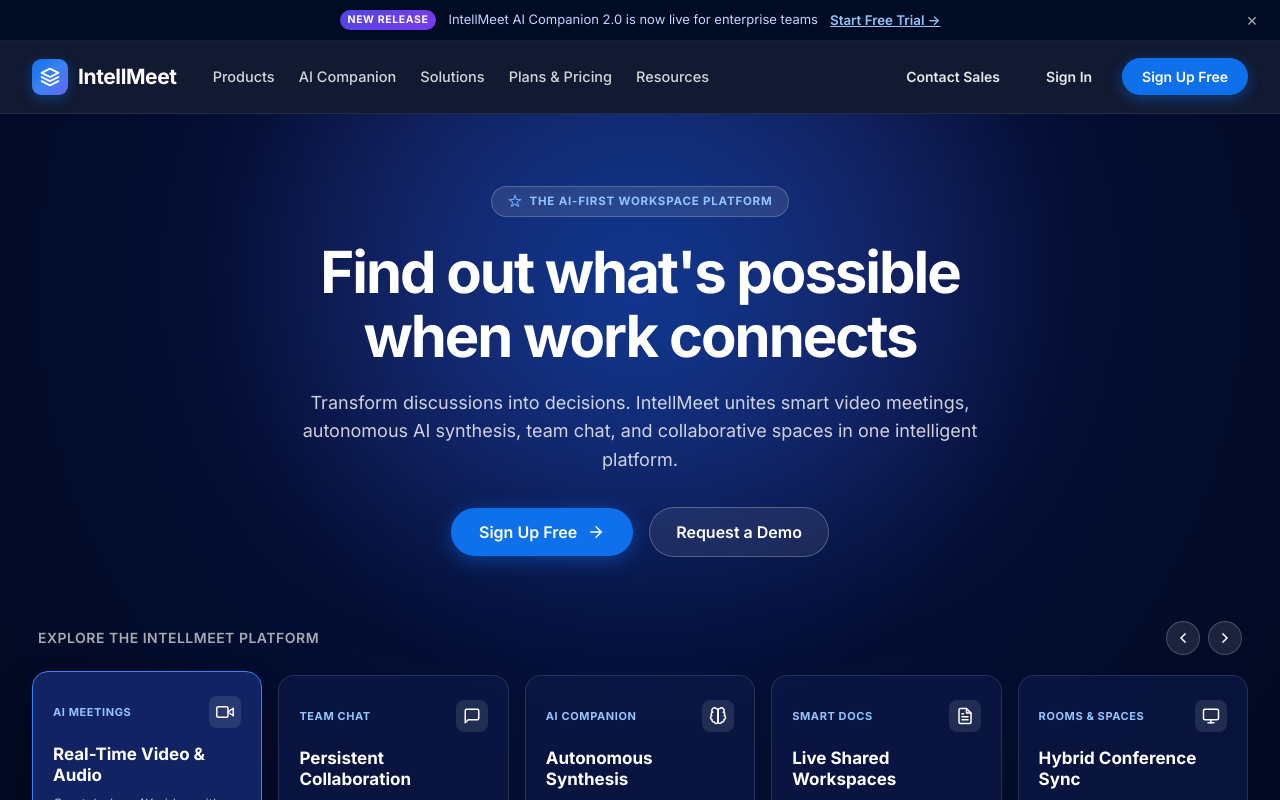
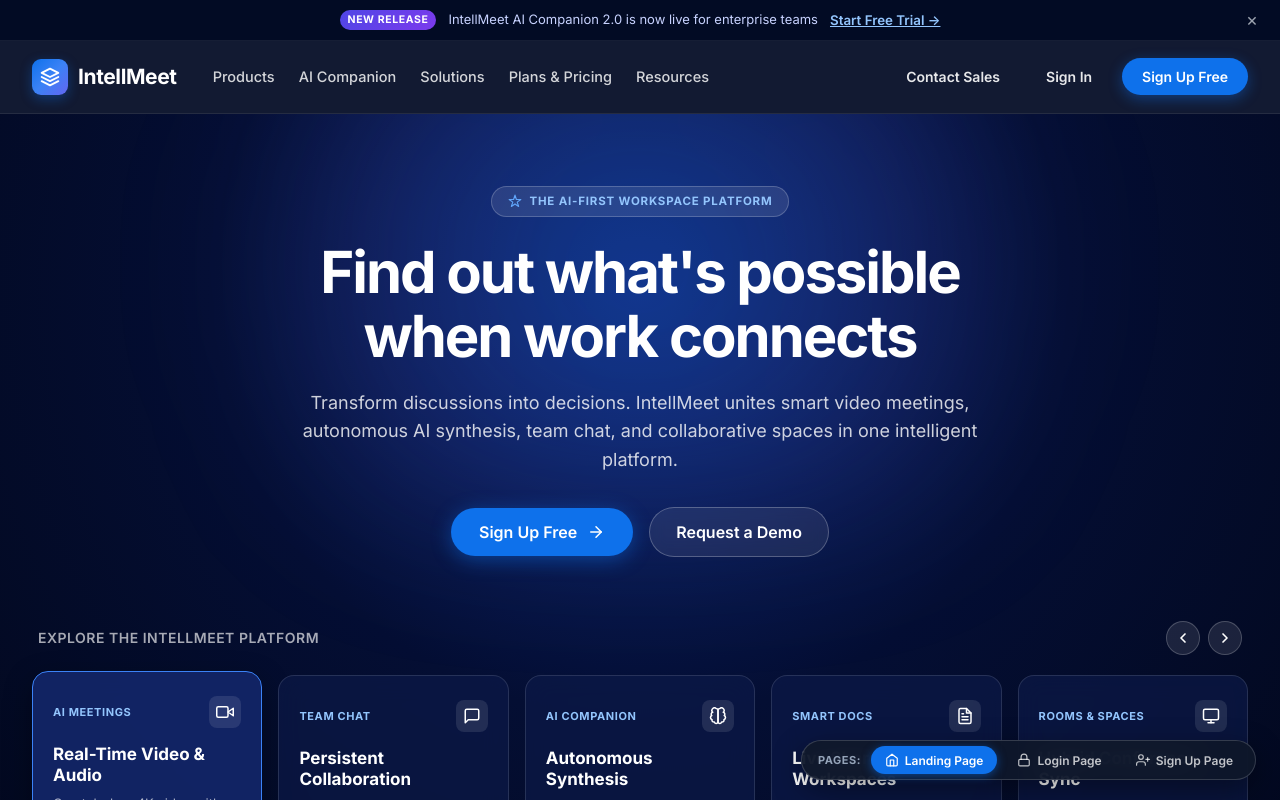
Before and after one commit to prathameshkshirsagar076-blip/IntellMeet-AI, a React (Vite) app: page / in a window 1280 px wide. Shown: the top 800 px of the page. Built offline with nearby package versions, Linux system fonts and the light colour scheme.

Commit message:
Add page routing and floating route navigation bar

```diff
--- a/src/App.css
+++ b/src/App.css
@@ -51,8 +51,71 @@
 }
 
 /* =============================================
-   Tablet  (900 px – 1100 px)
-   Keep side-by-side but shrink left column
+   Floating Route Switcher Bar
+   Helps user test & navigate pages directly
+   ============================================= */
+.im-floating-route-bar {
+  position: fixed;
+  bottom: 20px;
+  right: 24px;
+  z-index: 9999;
+  background: rgba(15, 23, 42, 0.92);
+  backdrop-filter: blur(14px);
+  -webkit-backdrop-filter: blur(14px);
+  border: 1px solid rgba(255, 255, 255, 0.16);
+  border-radius: 999px;
+  padding: 5px 8px;
+  display: flex;
+  align-items: center;
+  gap: 6px;
+  box-shadow: 0 10px 30px rgba(0, 0, 0, 0.4);
+  user-select: none;
+}
+
+.im-route-label {
+  font-size: 11px;
+  font-weight: 700;
+  color: #94a3b8;
+  letter-spacing: 0.5px;
+  text-transform: uppercase;
+  padding-left: 8px;
+  padding-right: 4px;
+}
+
+.im-route-pill-btn {
+  display: flex;
+  align-items: center;
+  gap: 6px;
+  padding: 6.5px 14px;
+  border-radius: 999px;
+  font-size: 12px;
+  font-weight: 600;
+  color: rgba(255, 255, 255, 0.75);
+  background: transparent;
+  border: none;
+  cursor: pointer;
+  transition: all 160ms ease;
+  white-space: nowrap;
+}
+
+.im-route-pill-btn:hover {
+  color: #ffffff;
+  background: rgba(255, 255, 255, 0.12);
+}
+
+.im-route-pill-btn.active {
+  color: #ffffff;
+  background: #0e71eb;
+  box-shadow: 0 2px 10px rgba(14, 113, 235, 0.5);
+}
+
+.im-route-pill-btn svg {
+  width: 14px;
+  height: 14px;
+}
+
+/* =============================================
+   Tablet (900 px – 1100 px)
    ============================================= */
 @media (max-width: 1100px) {
   .intellmeet-app {
@@ -61,8 +124,7 @@
 }
 
 /* =============================================
-   Mobile  (≤ 700 px)
-   Single-column — login on top, panel below
+   Mobile (≤ 700 px)
    ============================================= */
 @media (max-width: 700px) {
   .intellmeet-app {
@@ -87,4 +149,22 @@
     min-height: 480px;
     overflow: hidden;
   }
+
+  .im-floating-route-bar {
+    bottom: 12px;
+    right: 12px;
+    left: 12px;
+    justify-content: space-between;
+  }
+
+  .im-route-label {
+    display: none;
+  }
+
+  .im-route-pill-btn {
+    flex: 1;
+    justify-content: center;
+    padding: 6px 8px;
+    font-size: 11px;
+  }
 }
--- a/src/App.tsx
+++ b/src/App.tsx
@@ -4,44 +4,68 @@ import LandingPage from './components/LandingPage';
 import LoginPanel from './components/LoginPanel';
 import RightPanel from './components/RightPanel';
 
+/* ---- SVG Icons for Floating Route Switcher ---- */
+const HomeIcon = () => (
+  <svg viewBox="0 0 24 24" fill="none" stroke="currentColor" strokeWidth="2" strokeLinecap="round" strokeLinejoin="round">
+    <path d="M3 9l9-7 9 7v11a2 2 0 0 1-2 2H5a2 2 0 0 1-2-2z" />
+    <polyline points="9 22 9 12 15 12 15 22" />
+  </svg>
+);
+
+const LockIcon = () => (
+  <svg viewBox="0 0 24 24" fill="none" stroke="currentColor" strokeWidth="2" strokeLinecap="round" strokeLinejoin="round">
+    <rect x="3" y="11" width="18" height="11" rx="2" ry="2" />
+    <path d="M7 11V7a5 5 0 0 1 10 0v4" />
+  </svg>
+);
+
+const UserPlusIcon = () => (
+  <svg viewBox="0 0 24 24" fill="none" stroke="currentColor" strokeWidth="2" strokeLinecap="round" strokeLinejoin="round">
+    <path d="M16 21v-2a4 4 0 0 0-4-4H5a4 4 0 0 0-4 4v2" />
+    <circle cx="8.5" cy="7" r="4" />
+    <line x1="20" y1="8" x2="20" y2="14" />
+    <line x1="23" y1="11" x2="17" y2="11" />
+  </svg>
+);
+
+type AppView = 'landing' | 'login' | 'signup';
+
+const parseViewFromHash = (hash: string): AppView => {
+  const clean = hash.toLowerCase().replace(/^[#\/\s]+/, '').split('?')[0].split('&')[0];
+  if (clean === 'login') return 'login';
+  if (clean === 'signup') return 'signup';
+  return 'landing';
+};
+
 function App() {
-  const [view, setView] = useState<'landing' | 'login' | 'signup'>(() => {
-    const hash = window.location.hash.toLowerCase();
-    if (hash === '#/login') return 'login';
-    if (hash === '#/signup') return 'signup';
-    // Starting default is the Landing Page as requested!
-    return 'landing';
+  const [view, setView] = useState<AppView>(() => {
+    return parseViewFromHash(window.location.hash);
   });
 
   useEffect(() => {
     const handleHashChange = () => {
-      const hash = window.location.hash.toLowerCase();
-      if (hash === '#/login') {
-        setView('login');
-      } else if (hash === '#/signup') {
-        setView('signup');
-      } else {
-        setView('landing');
-      }
+      const nextView = parseViewFromHash(window.location.hash);
+      setView(nextView);
     };
 
     window.addEventListener('hashchange', handleHashChange);
     return () => window.removeEventListener('hashchange', handleHashChange);
   }, []);
 
-  const navigateTo = (newView: 'landing' | 'login' | 'signup') => {
+  const navigateTo = (newView: AppView) => {
     setView(newView);
     if (newView === 'landing') {
-      window.location.hash = '';
+      window.location.hash = '#/landing';
       window.scrollTo({ top: 0, behavior: 'smooth' });
     } else {
       window.location.hash = `#/${newView}`;
     }
   };
 
-  // When on login or signup view: show the two-column enterprise workspace login interface
-  if (view === 'login' || view === 'signup') {
   return (
+    <>
+      {/* Dynamic View Rendering */}
+      {view === 'login' || view === 'signup' ? (
         <div className="intellmeet-app">
           <aside className="im-left-panel" aria-label="Login panel">
             <LoginPanel
@@ -54,15 +78,47 @@ function App() {
             <RightPanel />
           </main>
         </div>
-    );
-  }
-
-  // Default view: Full Zoom-style IntellMeet Landing Page
-  return (
+      ) : (
         <LandingPage
           onNavigateToLogin={() => navigateTo('login')}
           onNavigateToSignUp={() => navigateTo('signup')}
         />
+      )}
+
+      {/* Floating Route Switcher Bar (Always accessible for easy testing & routing) */}
+      <nav className="im-floating-route-bar" aria-label="Page Routing Switcher">
+        <span className="im-route-label">Pages:</span>
+        <button
+          type="button"
+          className={`im-route-pill-btn ${view === 'landing' ? 'active' : ''}`}
+          onClick={() => navigateTo('landing')}
+          id="route-btn-landing"
+        >
+          <HomeIcon />
+          <span>Landing Page</span>
+        </button>
+
+        <button
+          type="button"
+          className={`im-route-pill-btn ${view === 'login' ? 'active' : ''}`}
+          onClick={() => navigateTo('login')}
+          id="route-btn-login"
+        >
+          <LockIcon />
+          <span>Login Page</span>
+        </button>
+
+        <button
+          type="button"
+          className={`im-route-pill-btn ${view === 'signup' ? 'active' : ''}`}
+          onClick={() => navigateTo('signup')}
+          id="route-btn-signup"
+        >
+          <UserPlusIcon />
+          <span>Sign Up Page</span>
+        </button>
+      </nav>
+    </>
   );
 }
 
```
Lines whose indentation alone changed are shown as unchanged.
